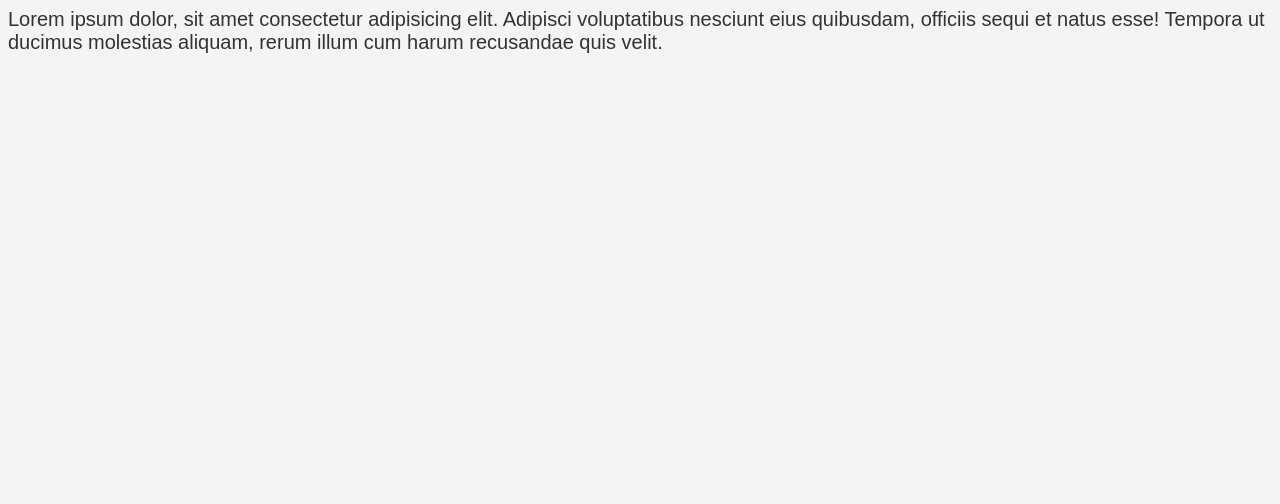
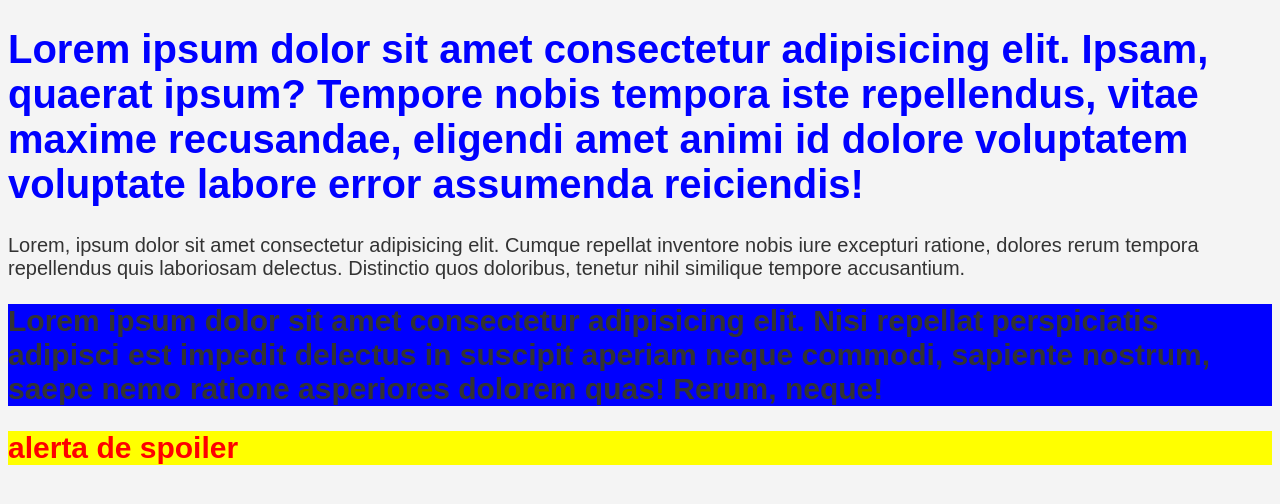
Before and after one commit to rosariogabrielli-cyber/agrinhohtml, a plain HTML site: page index.html in a window 1280 px wide. Drawn offline with Linux system fonts and the light colour scheme.

Commit message:
criado class alerta

```diff
--- a/index.html
+++ b/index.html
@@ -11,9 +11,33 @@
             background-color:#f4f4f4;
             color:#333;
         }
+        h1{
+            color: blue;
+        }
+        h2{
+            background-color: aqua;
+        }
+        h2{
+           background-color:blue;
+        }
+        .alerta{
+            background-color:yellow;
+            color:red;
+        }
     </style>
 </head>
 <body>
-    Lorem ipsum dolor, sit amet consectetur adipisicing elit. Adipisci voluptatibus nesciunt eius quibusdam, officiis sequi et natus esse! Tempora ut ducimus molestias aliquam, rerum illum cum harum recusandae quis velit.
+    <h1>
+        Lorem ipsum dolor sit amet consectetur adipisicing elit. Ipsam, quaerat ipsum? Tempore nobis tempora iste repellendus, vitae maxime recusandae, eligendi amet animi id dolore voluptatem voluptate labore error assumenda reiciendis!
+    </h1>
+    Lorem, ipsum dolor sit amet consectetur adipisicing elit. Cumque repellat inventore nobis iure excepturi ratione, dolores rerum tempora repellendus quis laboriosam delectus. Distinctio quos doloribus, tenetur nihil similique tempore accusantium.
+    <h2>
+        Lorem ipsum dolor sit amet consectetur adipisicing elit. Nisi repellat perspiciatis adipisci est impedit delectus in suscipit aperiam neque commodi, sapiente nostrum, saepe nemo ratione asperiores dolorem quas! Rerum, neque!
+    </h2>
 </body>
-</html>
+    <body>
+       </h2>
+       <h2  class="alerta">
+          alerta de spoiler
+       </h2>
+</html
```
